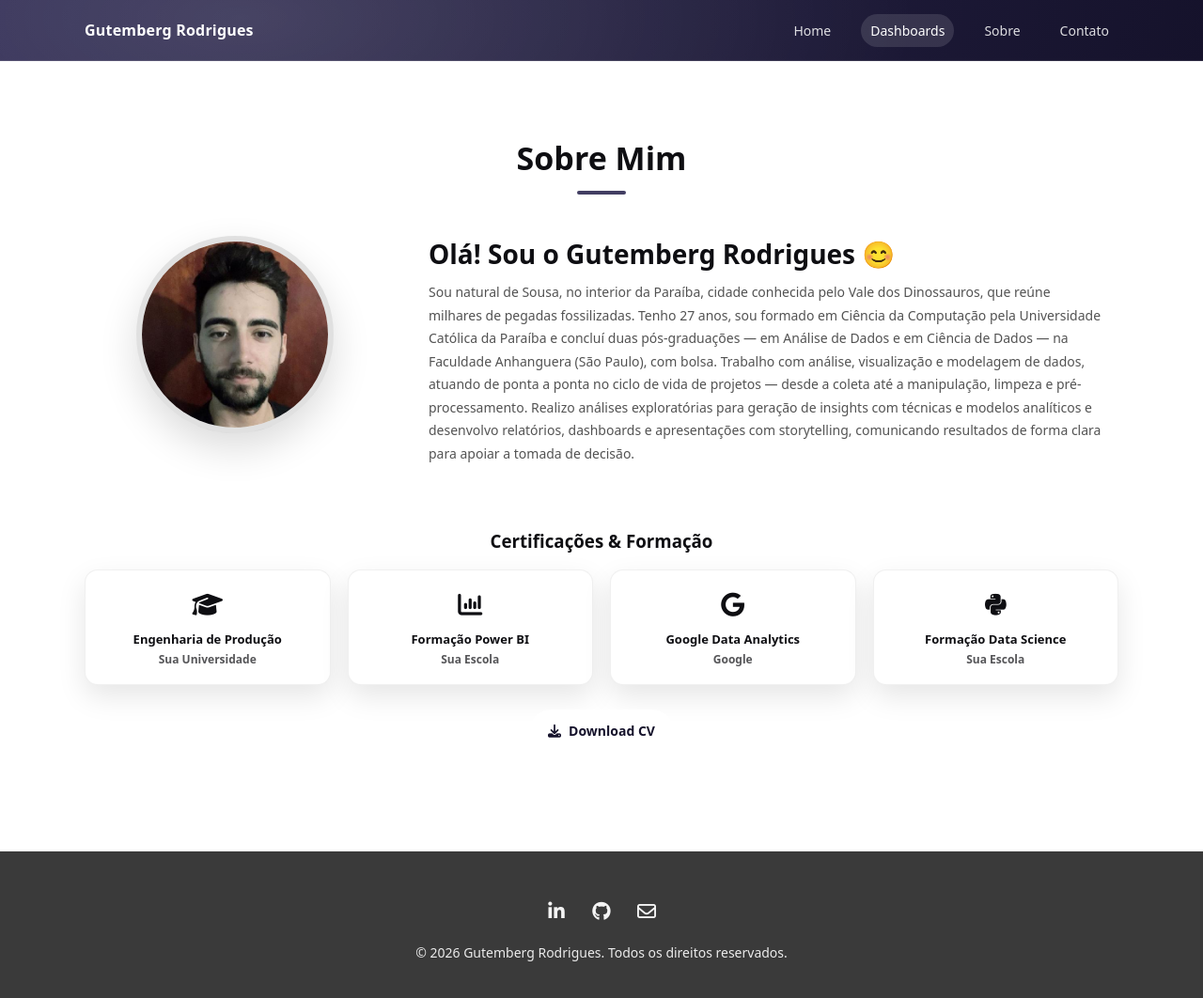
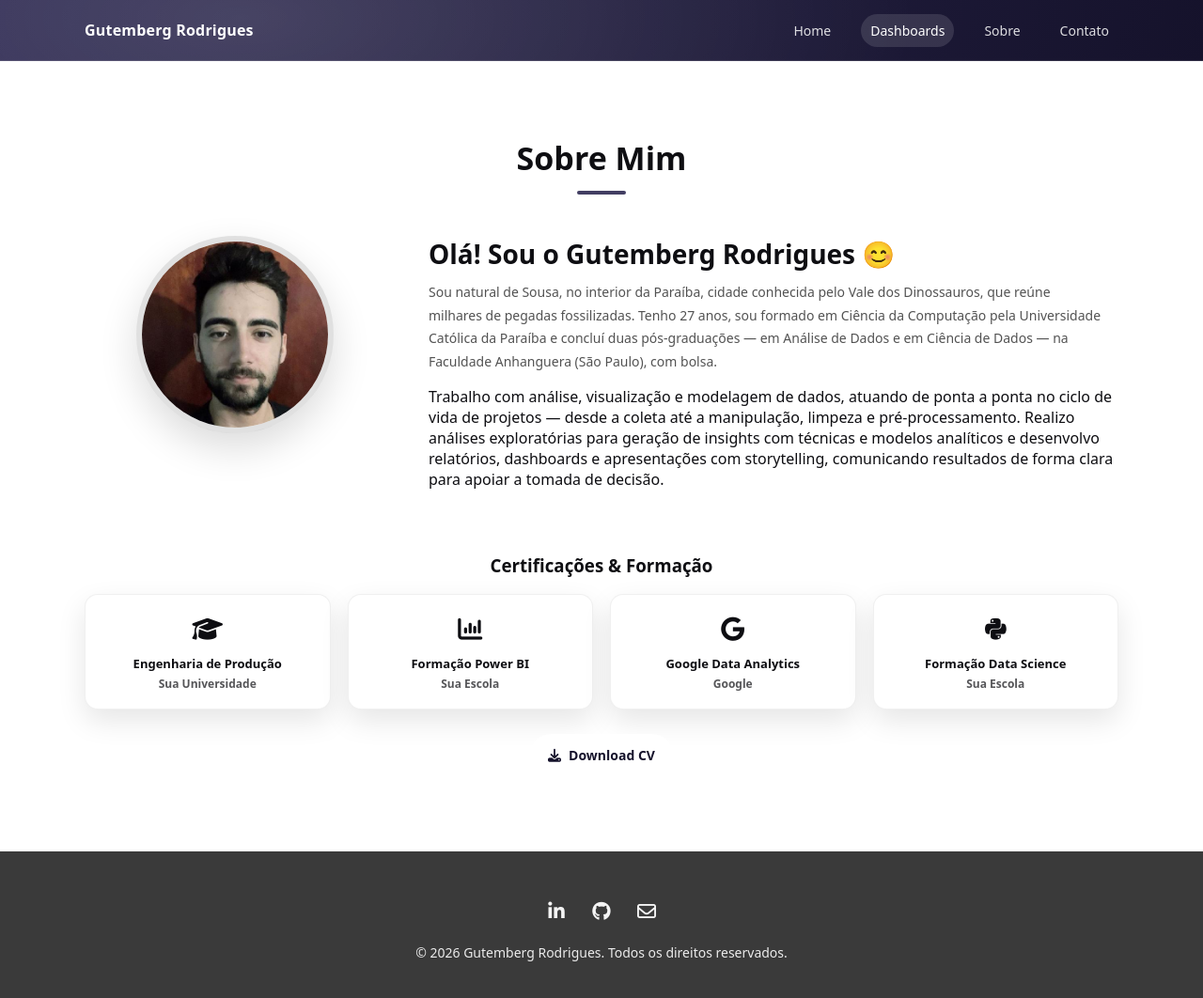
Before and after one commit to GutembergRodrigues/GutembergRodrigues.github.io, a Jekyll site: the page built from sobre/index.md, in a window 1280 px wide and 1071 px high. Shown: the top 1062 px of the window at 94% size. Built offline with Jekyll 4.4.1, drawn with Linux system fonts in a browser that asks for light colours.

```diff
--- a/sobre/index.md
+++ b/sobre/index.md
@@ -25,10 +25,8 @@ permalink: /sobre/
         <p>
           Sou natural de Sousa, no interior da Paraíba, cidade conhecida pelo Vale dos Dinossauros, que reúne milhares de pegadas fossilizadas. Tenho 27 anos, sou formado em Ciência da Computação pela Universidade Católica da Paraíba e concluí duas pós-graduações — em Análise de Dados e em Ciência de Dados — na Faculdade Anhanguera (São Paulo), com bolsa.
 
-          Trabalho com análise, visualização e modelagem de dados, atuando de ponta a ponta no ciclo de vida de projetos — desde a coleta até a manipulação, limpeza e pré-processamento. Realizo análises exploratórias para geração de insights com técnicas e modelos analíticos e desenvolvo relatórios, dashboards e apresentações com storytelling, comunicando resultados de forma clara para apoiar a tomada de decisão.
-
         </p>
-
+Trabalho com análise, visualização e modelagem de dados, atuando de ponta a ponta no ciclo de vida de projetos — desde a coleta até a manipulação, limpeza e pré-processamento. Realizo análises exploratórias para geração de insights com técnicas e modelos analíticos e desenvolvo relatórios, dashboards e apresentações com storytelling, comunicando resultados de forma clara para apoiar a tomada de decisão.
         <p>
 
         </p>
```
